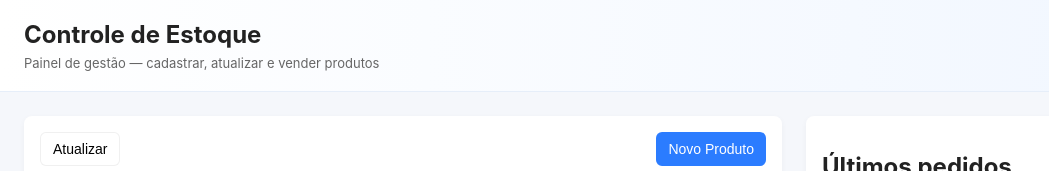
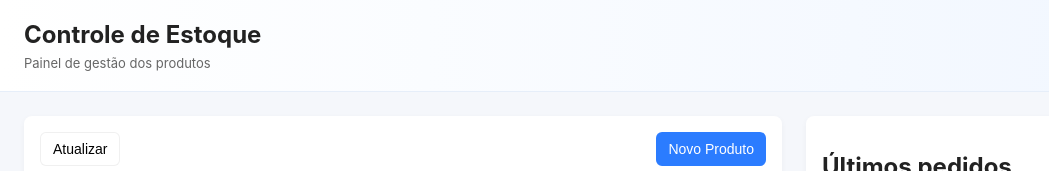
Before and after one commit to victor-rva/sistema_de_estoque, a plain HTML site: page frontend/index.html in a window 1280 px wide. Shown: the top 171 px of the page, without its empty margins (0-1049 px from the left). Drawn offline with Linux system fonts and the light colour scheme; no server answers.

Commit message:
style: ajustando texto do header

```diff
--- a/frontend/index.html
+++ b/frontend/index.html
@@ -9,7 +9,7 @@
 <body>
   <header>
     <h1>Controle de Estoque</h1>
-    <p class="subtitle">Painel de gestão — cadastrar, atualizar e vender produtos</p>
+    <p class="subtitle">Painel de gestão dos produtos</p>
   </header>
 
   <main>
```
